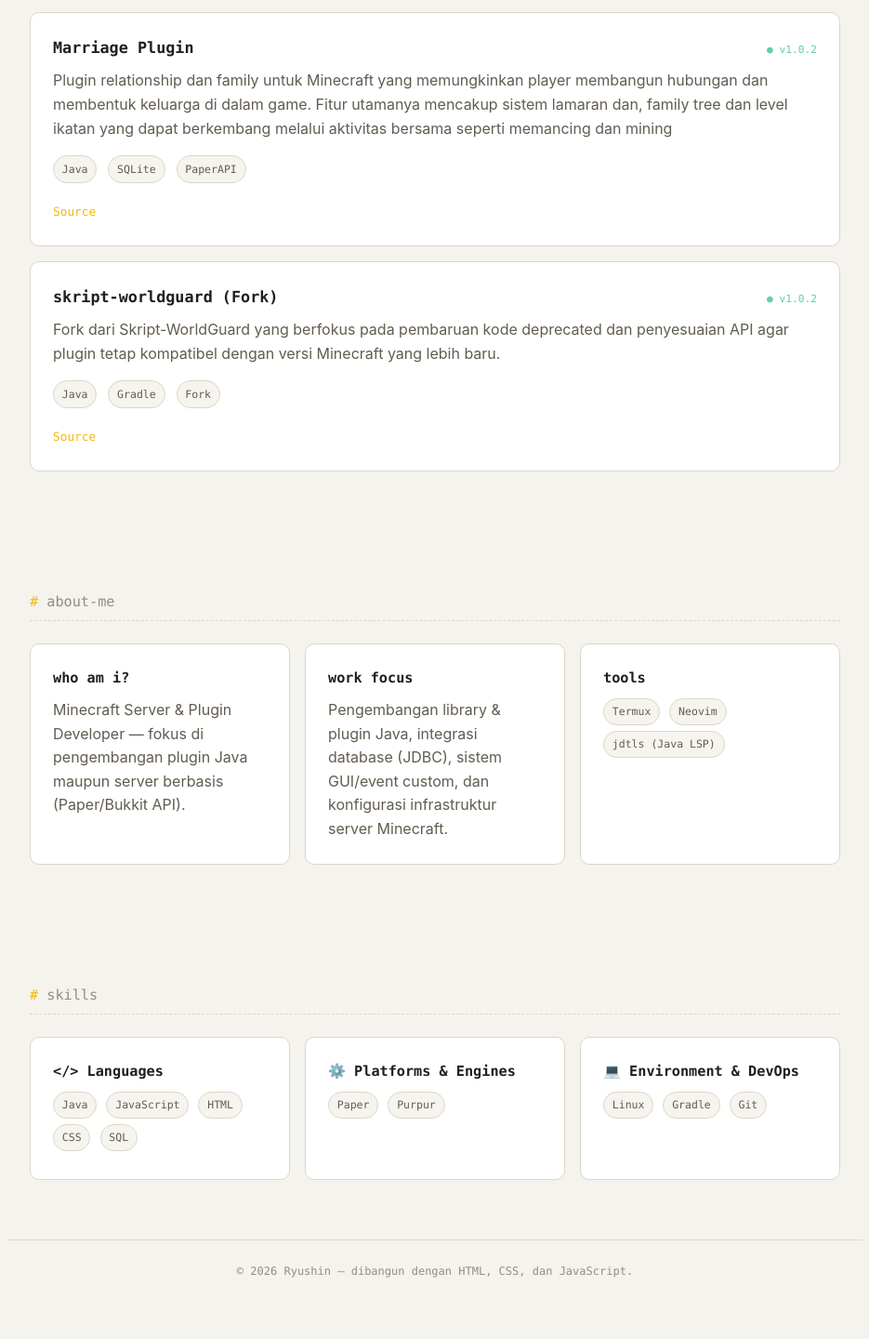
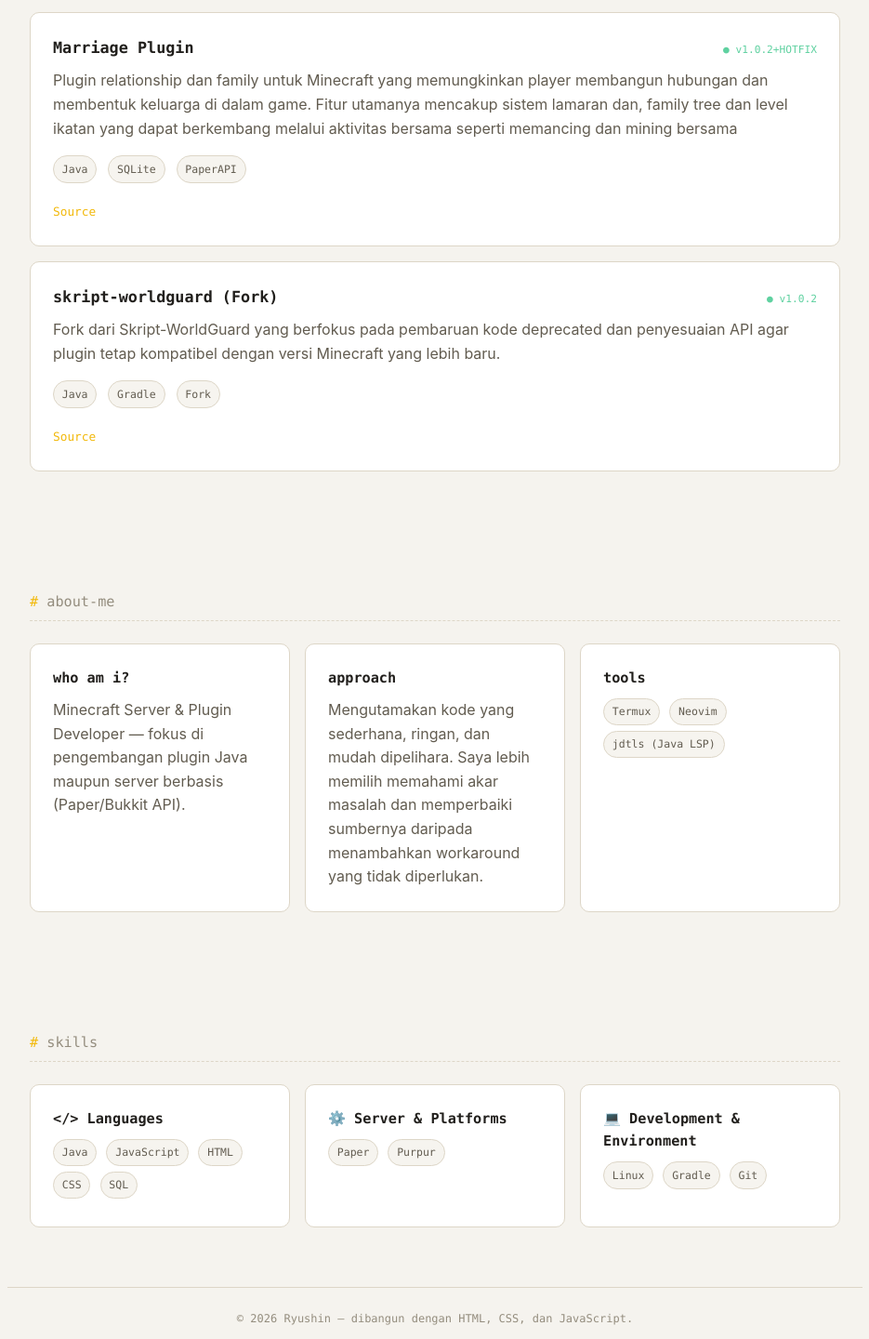
Before and after one commit to Sahur01-arch/portofolio, a website built with Vite: page index.html in a window 1280 px wide. Shown: the part 1118-2558 px from the top of the page at 93% size, without its empty margins (172-1107 px from the left). Before the commit the page ends 2519 px from the top, so only its background shows below. Built offline with nearby package versions, Linux system fonts and the light colour scheme.

Commit message:
Fix information

```diff
--- a/index.html
+++ b/index.html
@@ -88,7 +88,8 @@
             Sistem roleplay sekolah untuk server Minecraft: pemilihan jurusan
           lewat GUI custom, manajemen kelas, sistem tugas, absensi, dan
           panduan interaktif — dibangun di atas RyuLib. Sedang dimigrasikan
-          dari prototipe scripting <a href="https://modrinth.com/plugin/openjavascript">OpenJS</a> ke plugin Java penuh.
+          dari prototipe scripting
+            <a href="https://modrinth.com/plugin/openjavascript">OpenJS</a> ke plugin Java penuh.
         </p>
         <div class="project-tags">
           <span class="tag">Java</span>
@@ -103,7 +104,7 @@
       <article class="project-card">
         <div class="project-head">
           <h3>Marriage Plugin</h3>
-          <span class="project-status">v1.0.2</span>
+          <span class="project-status">v1.0.2+HOTFIX</span>
         </div>
         <p>
             Plugin relationship dan family untuk
@@ -111,7 +112,7 @@
           hubungan dan membentuk keluarga di dalam game.
           Fitur utamanya mencakup sistem lamaran dan, family tree
           dan level ikatan yang dapat berkembang melalui aktivitas bersama
-          seperti memancing dan mining
+          seperti memancing dan mining bersama
         </p>
         <div class="project-tags">
           <span class="tag">Java</span>
@@ -157,8 +158,11 @@
         <p>Minecraft Server &amp; Plugin Developer — fokus di pengembangan plugin Java maupun server berbasis (Paper/Bukkit API).</p>
       </div>
       <div class="about-box">
-        <h3>work focus</h3>
-        <p>Pengembangan library &amp; plugin Java, integrasi database (JDBC), sistem GUI/event custom, dan konfigurasi infrastruktur server Minecraft.</p>
+        <h3>approach</h3>
+        <p>Mengutamakan kode yang sederhana, ringan, dan mudah dipelihara.
+          Saya lebih memilih memahami akar masalah dan memperbaiki sumbernya
+          daripada menambahkan workaround yang tidak diperlukan.
+        </p>
       </div>
       <div class="about-box">
         <h3>tools</h3>
@@ -182,12 +186,12 @@
         <span class="tag">SQL</span>
       </div>
       <div class="skills-box">
-        <h3>⚙️ Platforms &amp; Engines</h3>
+        <h3>⚙️ Server &amp; Platforms</h3>
         <span class="tag">Paper</span>
         <span class="tag">Purpur</span>
       </div>
      <div class="skills-box">
-        <h3>💻 Environment &amp; DevOps</h3>
+        <h3>💻 Development &amp; Environment</h3>
         <span class="tag">Linux</span>
         <span class="tag">Gradle</span>
         <span class="tag">Git</span>
```
